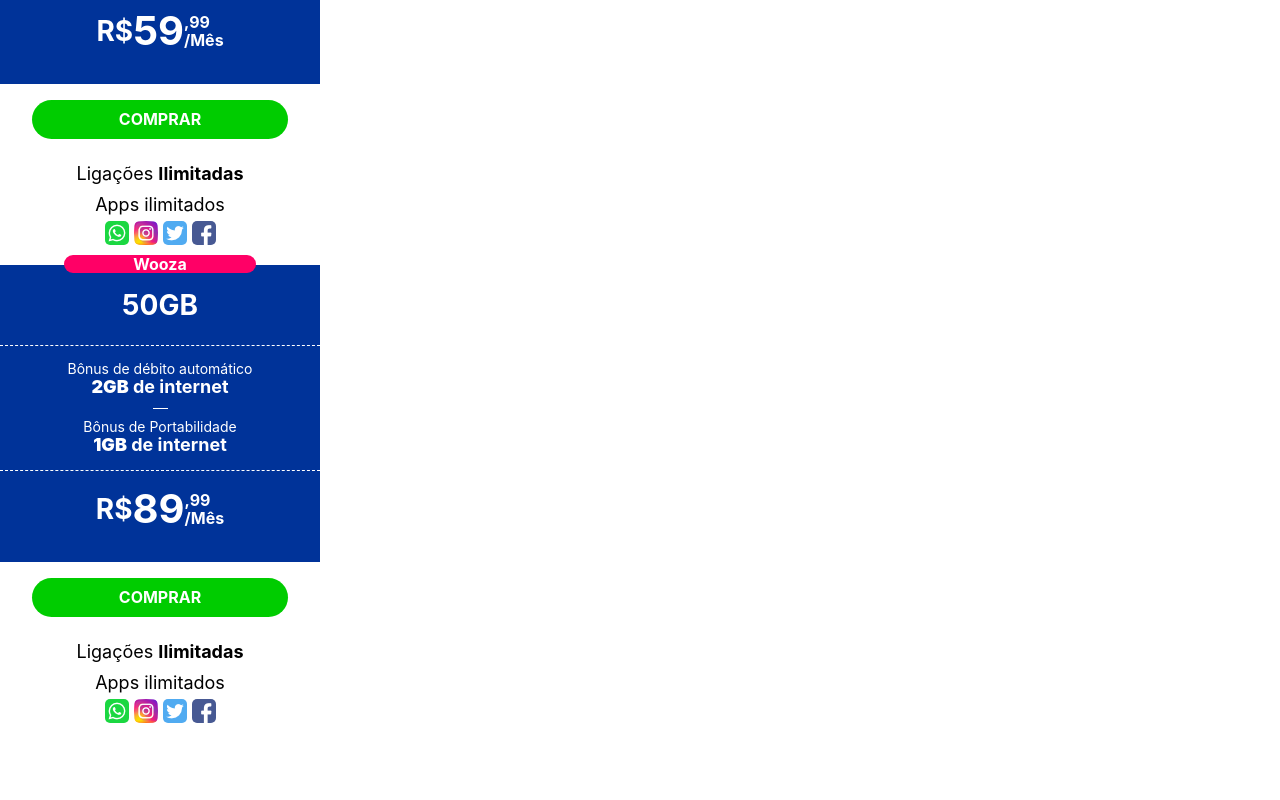
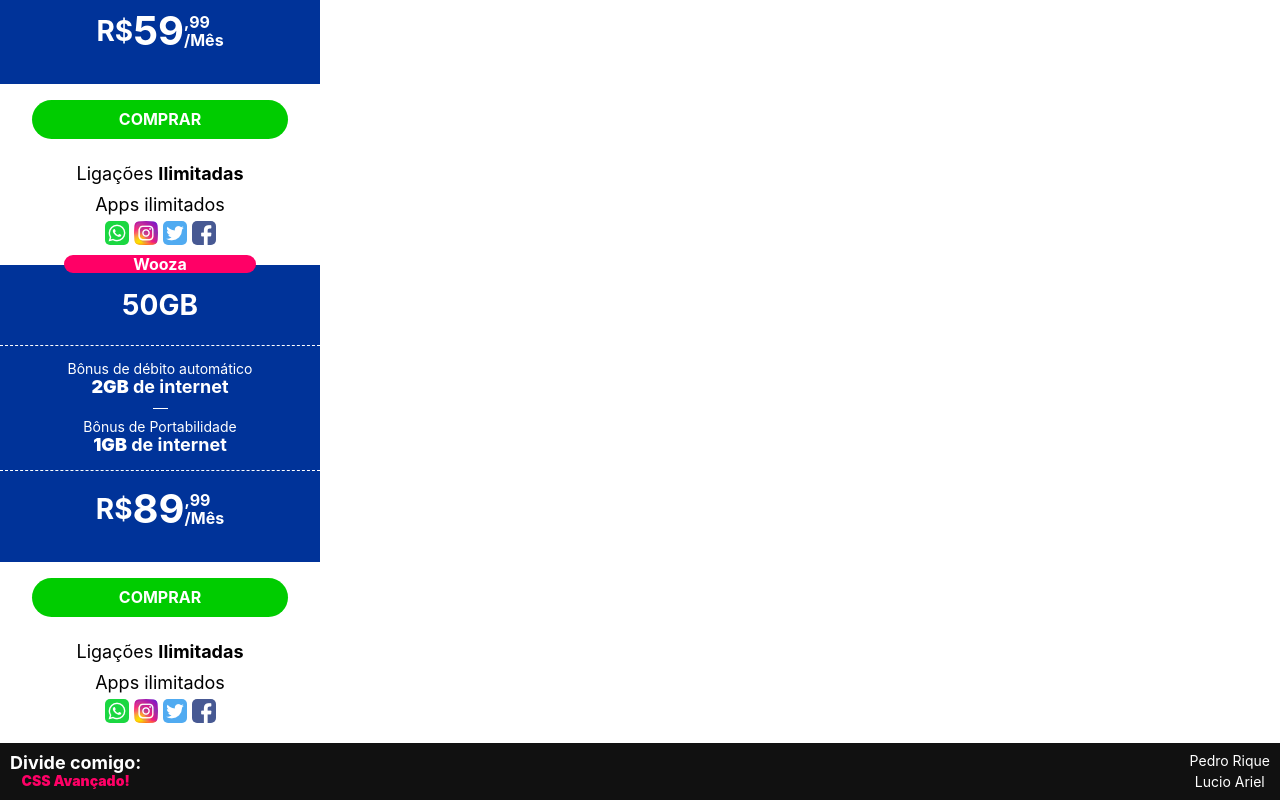
Before and after one commit to arielfurtado/css-avancado, a React (Create React App) app: page /layout in a window 1280 px wide. Shown: the part 802-1602 px from the top of the page. Before the commit the page ends 1545 px from the top, so only its background shows below. Built offline with nearby package versions, Linux system fonts and the light colour scheme.

Commit message:
estiliza footer

```diff
--- a/src/App.js
+++ b/src/App.js
@@ -2,6 +2,7 @@
 import { BrowserRouter as Router, Route} from 'react-router-dom';
 
 import Header from './components/header/header';
+import Footer from './components/footer';
 
 import Layout from './pages/layout';
 
@@ -12,6 +13,7 @@
       <div className="App">
         <Header />
         <Route exact path="/layout" component={Layout} />
+        <Footer />
       </div>
     </Router>
 );
--- /dev/null
+++ b/src/components/footer/index.js
@@ -0,0 +1,15 @@
+import React from "react";
+
+import './style.scss';
+
+const Footer = () => (
+    <footer className="footer">
+        <h4>Divide comigo: <strong>CSS Avançado!</strong></h4>
+        <div className="wrap">
+            <p>Pedro Rique</p>
+            <p>Lucio Ariel</p>
+        </div>
+    </footer>
+);
+
+export default Footer;
--- /dev/null
+++ b/src/components/footer/style.scss
@@ -0,0 +1,28 @@
+.footer {
+    background: #111;
+    color: white;
+    display: flex;
+    justify-content: space-between;
+    padding: 10px;
+    .wrap {
+        text-align: center;
+    }
+    h4 {
+        font-size: 18px;
+        text-align: center;
+
+        strong {
+            color: #ff0066;
+            display: block;
+            font-size: 14px;
+        }
+    }
+
+    p {
+        font-size: 14px;
+        margin-top: 5px;
+        &:first-child {
+            margin-top: 0;
+        }
+    }
+}
```
